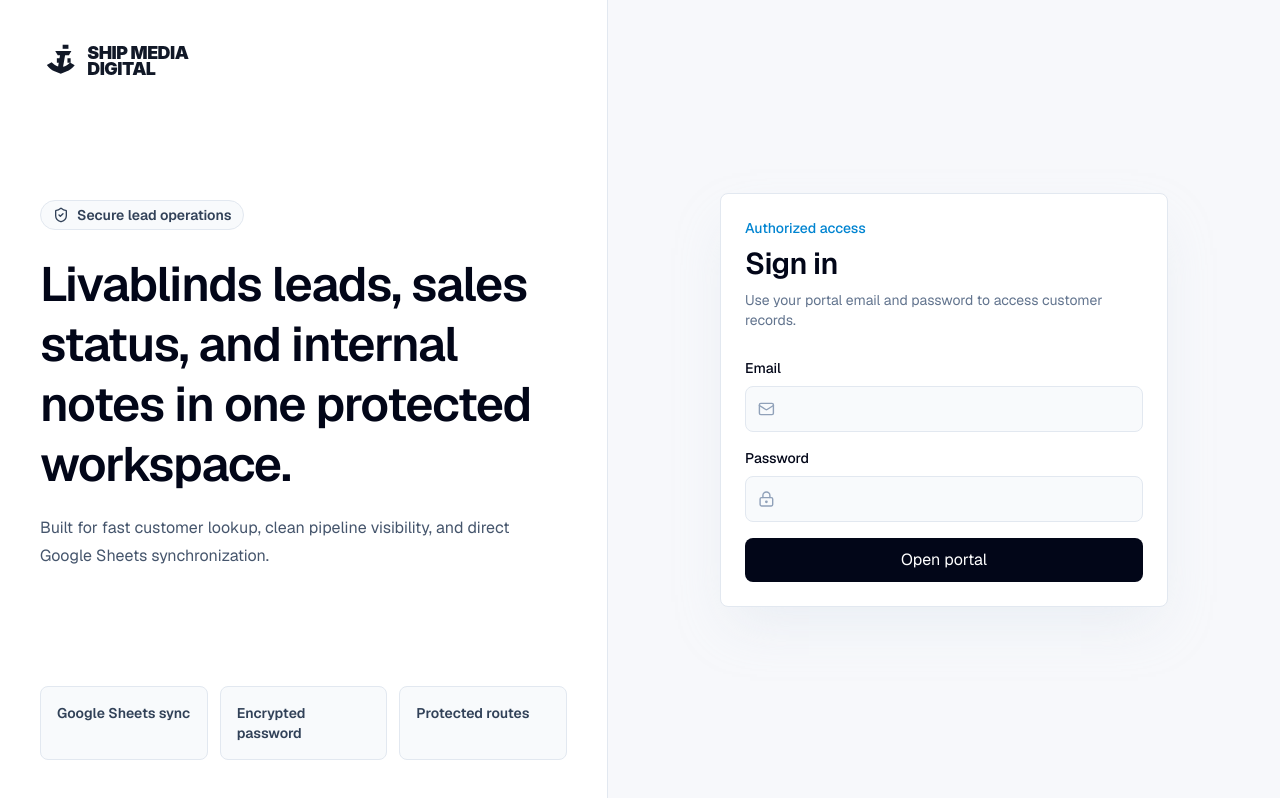
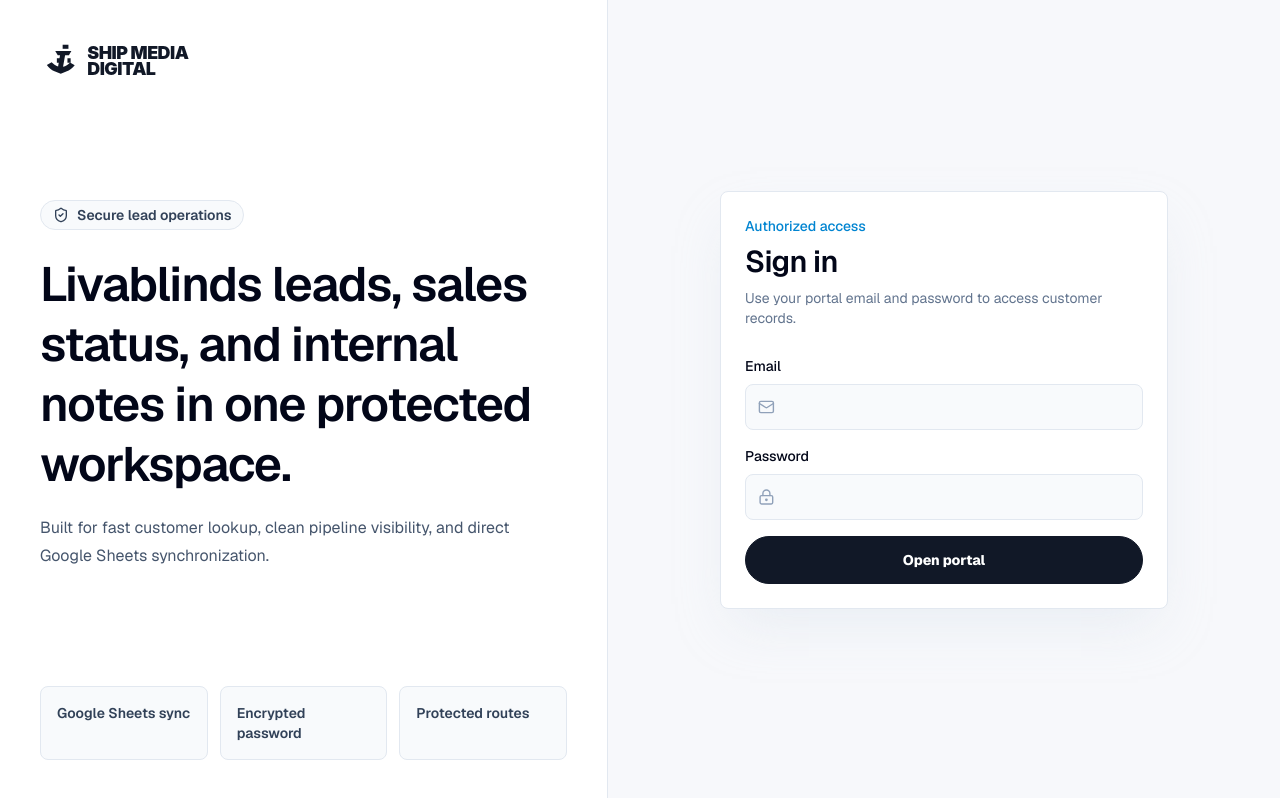
Before and after one commit to hasangemici88-art/ship-media-client-portal, a Next.js app: page /login in a window 1280 px wide. Built offline with nearby package versions, Linux system fonts and the light colour scheme; no server answers.

Commit message:
Match portal buttons to main site

```diff
--- a/src/app/globals.css
+++ b/src/app/globals.css
@@ -27,3 +27,94 @@
 * {
   box-sizing: border-box;
 }
+
+.smd-btn {
+  display: inline-flex;
+  min-height: 48px;
+  align-items: center;
+  justify-content: center;
+  gap: 8px;
+  border-radius: 999px;
+  border: 1px solid currentColor;
+  padding: 0 22px;
+  font-size: 14px;
+  font-weight: 800;
+  letter-spacing: -0.005em;
+  cursor: pointer;
+  transition:
+    transform 0.25s cubic-bezier(0.4, 0, 0.2, 1),
+    box-shadow 0.25s ease,
+    background 0.25s ease,
+    color 0.25s ease,
+    border-color 0.25s ease;
+}
+
+.smd-btn:hover {
+  transform: translateY(-2px);
+}
+
+.smd-btn:disabled {
+  cursor: not-allowed;
+  opacity: 0.6;
+  transform: none;
+  box-shadow: none;
+}
+
+.smd-btn-primary {
+  border-color: #111827;
+  background: #111827;
+  color: #ffffff;
+}
+
+.smd-btn-primary:hover {
+  background: #000000;
+  box-shadow: 0 14px 30px rgba(0, 0, 0, 0.18);
+}
+
+.smd-btn-secondary {
+  border-color: #d8dce4;
+  background: #ffffff;
+  color: #111827;
+}
+
+.smd-btn-secondary:hover {
+  border-color: #111827;
+  box-shadow: 0 14px 30px rgba(17, 24, 39, 0.12);
+}
+
+.smd-btn-compact {
+  min-height: 40px;
+  padding: 0 16px;
+  font-size: 13px;
+}
+
+.smd-icon-btn {
+  display: inline-grid;
+  width: 40px;
+  height: 40px;
+  place-items: center;
+  border-radius: 999px;
+  border: 1px solid #d8dce4;
+  background: #ffffff;
+  color: #6b7280;
+  transition:
+    transform 0.25s cubic-bezier(0.4, 0, 0.2, 1),
+    box-shadow 0.25s ease,
+    background 0.25s ease,
+    color 0.25s ease,
+    border-color 0.25s ease;
+}
+
+.smd-icon-btn:hover {
+  transform: translateY(-2px);
+  border-color: #111827;
+  color: #111827;
+  box-shadow: 0 14px 30px rgba(17, 24, 39, 0.12);
+}
+
+@media (hover: none) {
+  .smd-btn:hover,
+  .smd-icon-btn:hover {
+    transform: none;
+  }
+}
--- a/src/components/portal/ClientPortalDashboard.tsx
+++ b/src/components/portal/ClientPortalDashboard.tsx
@@ -247,13 +247,13 @@
           </div>
           <div className="flex items-center gap-2">
             <button
-              className="hidden h-10 rounded-lg border border-slate-200 bg-white px-3 text-sm font-semibold text-slate-700 transition hover:bg-slate-100 sm:inline-flex sm:items-center"
+              className="smd-btn smd-btn-secondary smd-btn-compact hidden sm:inline-flex"
               onClick={loadCustomers}
             >
               Refresh Leads
             </button>
             <button
-              className="inline-flex h-10 items-center gap-2 rounded-lg bg-slate-950 px-3 text-sm font-semibold text-white transition hover:bg-sky-700"
+              className="smd-btn smd-btn-primary smd-btn-compact"
               onClick={() => signOut({ callbackUrl: "/login" })}
             >
               <LogOut size={16} />
@@ -430,7 +430,7 @@
                       </td>
                       <td className="px-4 py-4 text-right">
                         <button
-                          className="rounded-lg border border-slate-200 px-3 py-2 text-xs font-semibold transition hover:border-sky-300 hover:text-sky-700"
+                          className="smd-btn smd-btn-secondary smd-btn-compact"
                           onClick={() => setSelectedCustomer(customer)}
                         >
                           View Customer
@@ -500,7 +500,7 @@
             <h3 className="mt-1 text-2xl font-semibold">{customerFullName(customer)}</h3>
           </div>
           <button
-            className="grid size-10 place-items-center rounded-lg border border-slate-200 text-slate-500 transition hover:bg-slate-100"
+            className="smd-icon-btn"
             onClick={onClose}
             aria-label="Close customer panel"
           >
@@ -566,7 +566,7 @@
                 ))}
               </select>
               <button
-                className="h-11 rounded-lg bg-slate-950 px-4 text-sm font-semibold text-white transition hover:bg-sky-700"
+                className="smd-btn smd-btn-primary"
                 onClick={() => onStatusChange(customer, status)}
               >
                 Update
@@ -591,7 +591,7 @@
                 value={note}
                 onChange={(event) => setNote(event.target.value)}
               />
-              <button className="h-10 rounded-lg bg-sky-600 px-4 text-sm font-semibold text-white transition hover:bg-sky-500">
+              <button className="smd-btn smd-btn-primary smd-btn-compact">
                 Save Note
               </button>
             </form>
--- a/src/components/portal/LoginForm.tsx
+++ b/src/components/portal/LoginForm.tsx
@@ -122,7 +122,7 @@
               {error ? <p className="text-sm text-red-500">{error}</p> : null}
 
               <button
-                className="h-11 w-full rounded-lg bg-slate-950 text-sm font-semibold text-white transition hover:bg-sky-700 disabled:cursor-not-allowed disabled:opacity-60"
+                className="smd-btn smd-btn-primary w-full"
                 disabled={loading || !authConfigured}
               >
                 {loading ? "Signing in..." : "Open portal"}
```
